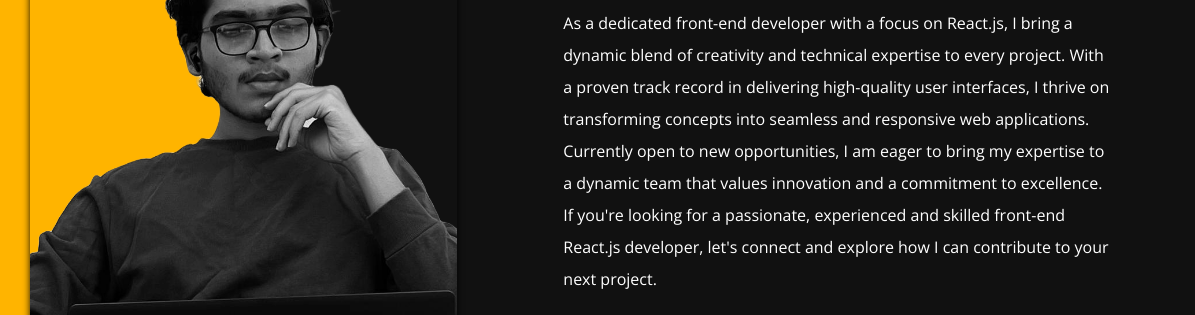
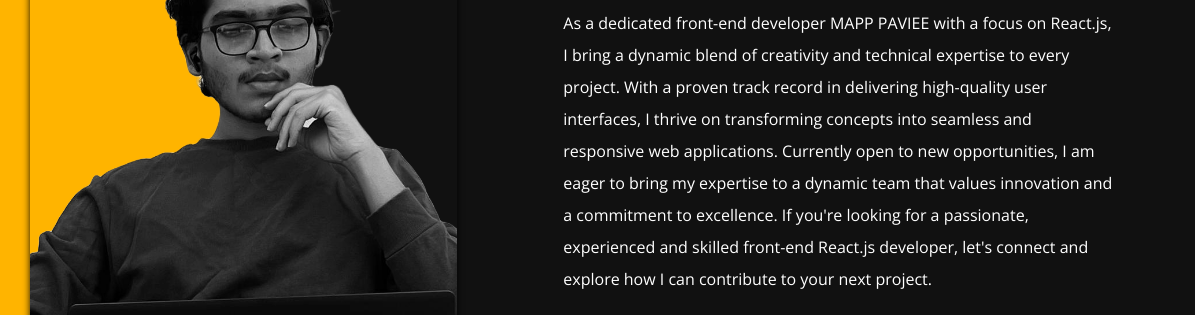
Before and after one commit to AF31N/protfolio2, a plain HTML site: page index.html in a window 1280 px wide. Shown: the part 264-579 px from the top of the page, 0-1195 px from the left. Drawn offline with nearby package versions, Linux system fonts and the light colour scheme; a web font is replaced by a local one.

Commit message:
sentence changed

```diff
--- a/index.html
+++ b/index.html
@@ -146,7 +146,7 @@
                 <img src="img/6.png" class="img-fluid main-img-mobile  d-sm-block d-lg-none" alt="my picture" />
                 <h6 class="text-uppercase open-sans-font mb-0 d-block d-sm-none d-lg-block">hi there !</h6>
                 <h1 class="text-uppercase poppins-font"><span>I'm</span> Mohammed Afrin.N</h1>
-                <p class="open-sans-font">As a dedicated front-end developer with a focus on React.js, I bring a dynamic blend of creativity and technical expertise to every project. With a proven track record in delivering high-quality user interfaces, I thrive on transforming concepts into seamless and responsive web applications. Currently open to new opportunities, I am eager to bring my expertise to a dynamic team that values innovation and a commitment to excellence. If you're looking for a passionate, experienced and skilled front-end React.js developer, let's connect and explore how I can contribute to your next project.</p>
+                <p class="open-sans-font">As a dedicated front-end developer MAPP PAVIEE with a focus on React.js, I bring a dynamic blend of creativity and technical expertise to every project. With a proven track record in delivering high-quality user interfaces, I thrive on transforming concepts into seamless and responsive web applications. Currently open to new opportunities, I am eager to bring my expertise to a dynamic team that values innovation and a commitment to excellence. If you're looking for a passionate, experienced and skilled front-end React.js developer, let's connect and explore how I can contribute to your next project.</p>
                 <a href="portfolio.html" class="btn btn-portfolio">View Portfolio</a>
             </div>
         </div>
```
